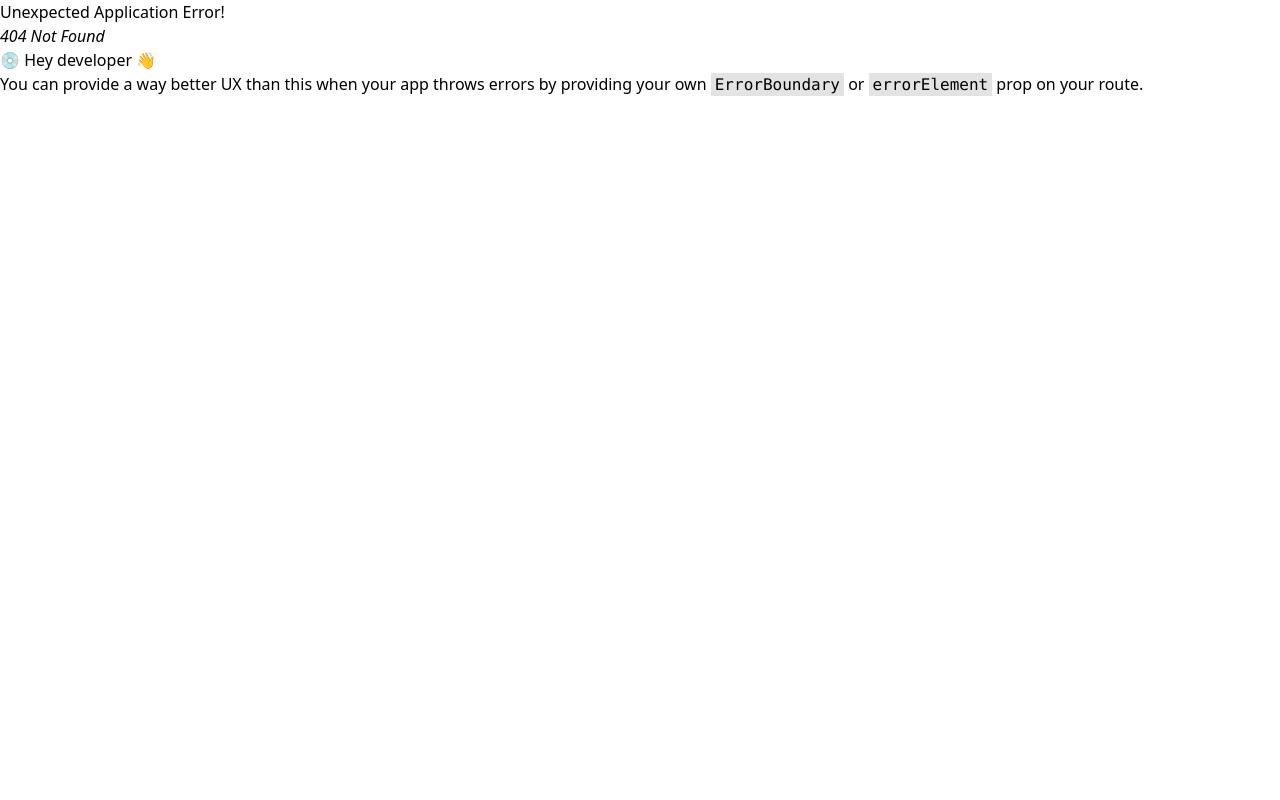
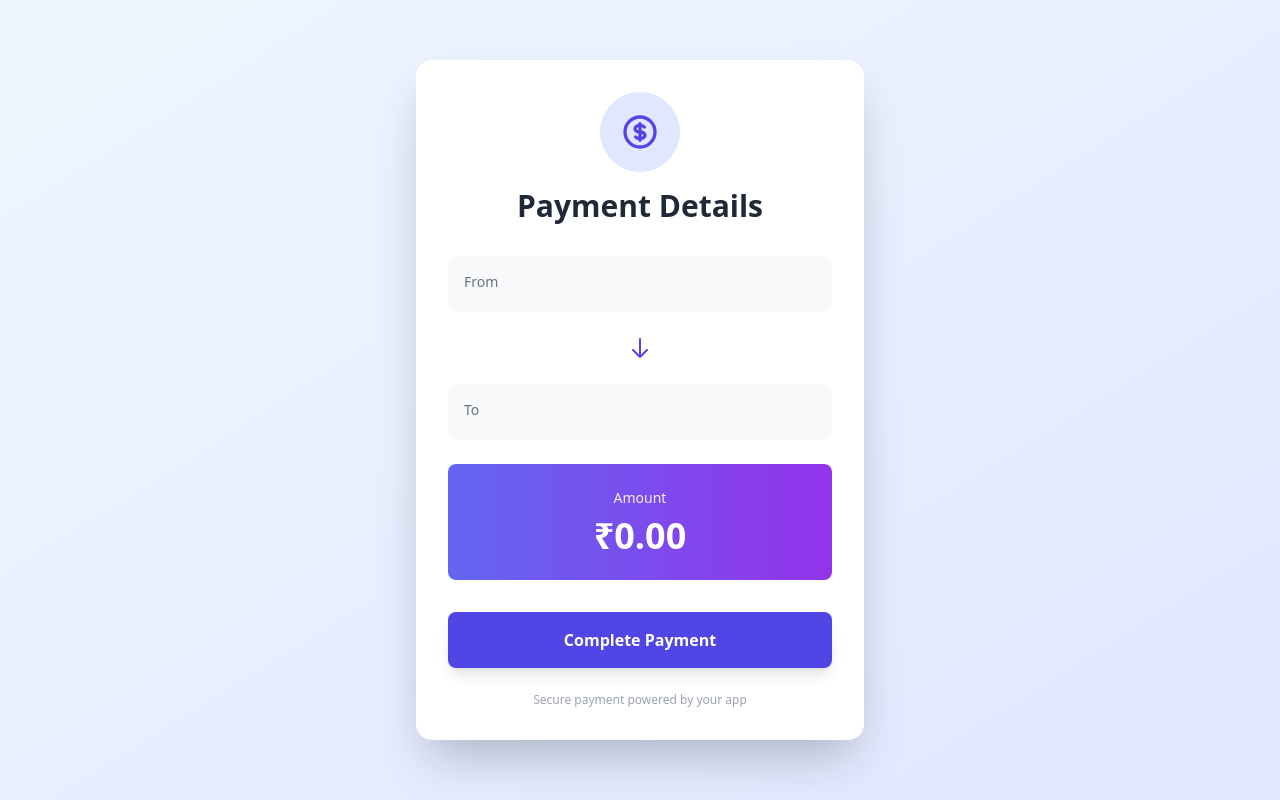
Before and after one commit to Ron-Chandrayan/splitbill, a React (Vite) app in the folder splitbill/: page /payment in a window 1280 px wide. Before the commit this address had no page. Built offline with nearby package versions, Linux system fonts and the light colour scheme; no server answers.

Commit message:
transactions half done

```diff
--- a/splitbill/src/Layout.jsx
+++ b/splitbill/src/Layout.jsx
@@ -2,6 +2,7 @@ import React, { useState } from 'react'
 import { Outlet } from 'react-router-dom'
 import Header from './components/Header/Header'
 import Footer from './components/Footer/Footer'
+
 
 function Layout() {
 
@@ -11,11 +12,14 @@ function Layout() {
     const[username,setusername]=useState("");
     const[auth,isauth]=useState(true);
     const[joincode,setjoincode]=useState("");
+     const[expid,setexpid]=useState("");
+      const[paidid,setpaidid]=useState("");
+
 
   return (
     <>
     {(auth)?null:<Header/>}
-    <Outlet context={{signup,setSignup,login,setlogin,welcome,setwelcome,username,setusername,auth,isauth,joincode,setjoincode}} />
+    <Outlet context={{signup,setSignup,login,setlogin,welcome,setwelcome,username,setusername,auth,isauth,joincode,setjoincode,expid,setexpid,paidid,setpaidid}} />
     {(auth)?null:<Footer/>}
     </>
   )
--- a/splitbill/src/components/Expense/Expense.jsx
+++ b/splitbill/src/components/Expense/Expense.jsx
@@ -1,13 +1,16 @@
 import React from 'react'
 import { useState } from 'react';
+import {useNavigate } from 'react-router-dom';
+import Payment from '../Payment/Payment';
 
-function Expense({explist}) {
+function Expense({explist,setexpid,setpaidid}) {
 
   const[open2,setopen2]=useState(false)
   const[gets,setgets]=useState("");
   const[owes,setowes]=useState([]);
   const[expname,setexpname]=useState("");
   const[gname,setgname]=useState("");
+  const navigate= useNavigate()
 
     const handleSubmit=async(e,id)=>{
         e.preventDefault();
@@ -27,6 +30,14 @@ function Expense({explist}) {
       setowes(data.owesdeets);
       setexpname(data.exp);
       setgname(data.grp);
+      setexpid(data.expid);
+      setpaidid(data.paidid);
+    }
+
+    const handleSubmit2=(e)=>{
+      e.preventDefault();
+      navigate('/payment');
+
     }
 
 
@@ -144,6 +155,11 @@ function Expense({explist}) {
               </div>
             </div>
           ))}
+          {gets && (
+                <button onClick={handleSubmit2} className="mt-4 bg-blue-600 text-white px-4 py-2 rounded-lg">
+                  Pay to {gets}
+                </button>
+              )}
         </div>
       </div>
     </div>
--- a/splitbill/src/components/Group/Group.jsx
+++ b/splitbill/src/components/Group/Group.jsx
@@ -8,7 +8,7 @@ import History from '../History/History'
 
 function Group() {
 
-    const{joincode,username}=useOutletContext();
+    const{joincode,username,setexpid,setpaidid}=useOutletContext();
     const[name,setname]=useState("");
     const[members,setmembers]=useState([]);
     const[owes,setowes]=useState("");
@@ -244,7 +244,7 @@ function Group() {
           }} className='cursor-pointer' >History</div>
         </div>
 
-        {exp?<Expense explist={explist} />:(settle?<Settlement/>:<History/>)}
+        {exp?<Expense explist={explist} setexpid={setexpid} setpaidid={setpaidid} />:(settle?<Settlement/>:<History/>)}
 
 
 
--- /dev/null
+++ b/splitbill/src/components/Payment/Payment.jsx
@@ -0,0 +1,93 @@
+import React from 'react'
+import { useOutletContext, useNavigate } from 'react-router-dom';
+import { useEffect, useState } from 'react'
+
+function Payment() {
+  const {expid, paidid, username} = useOutletContext();
+  const [payamt, setpayamt] = useState(0)
+  const [payer, setpayer] = useState("")
+  const [payingto, setpayingto] = useState("")
+  const [expname, setexpname] = useState("")
+
+  const fetchpaymentdeets = async() => {
+    const res = await fetch('http://localhost:5000/fetchpaydeets', {
+      method: 'POST',
+      headers: { 'Content-Type': 'application/json' },
+      body: JSON.stringify({expid:expid, paid:paidid, username:username}),
+    });
+
+    const data = await res.json();
+    console.log(data);
+    setpayer(data.payer)
+    setpayingto(data.payingtoname)
+    setpayamt(data.amt);
+    setexpname(data.expname);
+  }
+
+  const handleSubmit = async() => {
+    const res = await fetch('http://localhost:5000/payment', {
+      method: 'POST',
+      headers: { 'Content-Type': 'application/json' },
+      body: JSON.stringify({expid:expid, paid:paidid, username:username , amt:payamt}),
+    });
+
+    const data = await res.json();
+    console.log(data);
+  }
+
+  useEffect(() => {
+    fetchpaymentdeets();
+  }, [])
+
+  return (
+    <div className="min-h-screen bg-gradient-to-br from-blue-50 to-indigo-100 flex items-center justify-center p-4">
+      <div className="bg-white rounded-2xl shadow-2xl p-8 max-w-md w-full">
+        <div className="text-center mb-8">
+          <div className="bg-indigo-100 rounded-full w-20 h-20 flex items-center justify-center mx-auto mb-4">
+            <svg className="w-10 h-10 text-indigo-600" fill="none" stroke="currentColor" viewBox="0 0 24 24">
+              <path strokeLinecap="round" strokeLinejoin="round" strokeWidth={2} d="M12 8c-1.657 0-3 .895-3 2s1.343 2 3 2 3 .895 3 2-1.343 2-3 2m0-8c1.11 0 2.08.402 2.599 1M12 8V7m0 1v8m0 0v1m0-1c-1.11 0-2.08-.402-2.599-1M21 12a9 9 0 11-18 0 9 9 0 0118 0z" />
+            </svg>
+          </div>
+          <h1 className="text-3xl font-bold text-gray-800 mb-2">Payment Details</h1>
+          <p className="text-gray-500 text-sm">{expname}</p>
+        </div>
+
+        <div className="space-y-6 mb-8">
+          <div className="bg-gray-50 rounded-lg p-4">
+            <p className="text-sm text-gray-500 mb-1">From</p>
+            <p className="text-lg font-semibold text-gray-800">{payer}</p>
+          </div>
+
+          <div className="flex justify-center">
+            <svg className="w-6 h-6 text-indigo-600" fill="none" stroke="currentColor" viewBox="0 0 24 24">
+              <path strokeLinecap="round" strokeLinejoin="round" strokeWidth={2} d="M19 14l-7 7m0 0l-7-7m7 7V3" />
+            </svg>
+          </div>
+
+          <div className="bg-gray-50 rounded-lg p-4">
+            <p className="text-sm text-gray-500 mb-1">To</p>
+            <p className="text-lg font-semibold text-gray-800">{payingto}</p>
+          </div>
+
+          <div className="bg-gradient-to-r from-indigo-500 to-purple-600 rounded-lg p-6 text-center">
+            <p className="text-white text-sm mb-2 opacity-90">Amount</p>
+            <p className="text-4xl font-bold text-white">₹{payamt.toFixed(2)}</p>
+          </div>
+        </div>
+
+        <button
+          onClick={handleSubmit}
+          className="w-full bg-indigo-600 hover:bg-indigo-700 text-white font-semibold py-4 rounded-lg transition-all duration-200 transform hover:scale-105 shadow-lg hover:shadow-xl"
+        >
+          Complete Payment
+        </button>
+
+        <p className="text-center text-xs text-gray-400 mt-6">
+          Secure payment powered by your app
+        </p>
+      </div>
+    </div>
+  )
+}
+
+export default Payment
--- a/splitbill/src/main.jsx
+++ b/splitbill/src/main.jsx
@@ -9,6 +9,7 @@ import HomeWrapper from './components/HomeWrapper/HomeWrapper.jsx'
 import Authentication from './components/Authentication/Authentication.jsx'
 import Group from './components/Group/Group.jsx'
 import GroupWrapper from './GroupWrapper/GroupWrapper.jsx'
+import Payment from './components/Payment/Payment.jsx'
 import App from './App.jsx'
 import { Toaster } from 'react-hot-toast'
 
@@ -26,6 +27,9 @@ const router = createBrowserRouter([{
   },{
     path:"/group",
     element: <GroupWrapper/>
+  },{
+    path:"/payment",
+    element: <Payment/>
   }]
 }])
 
```
Also changed, not shown: 2 other files (tests, documents, lock files or other folders).
